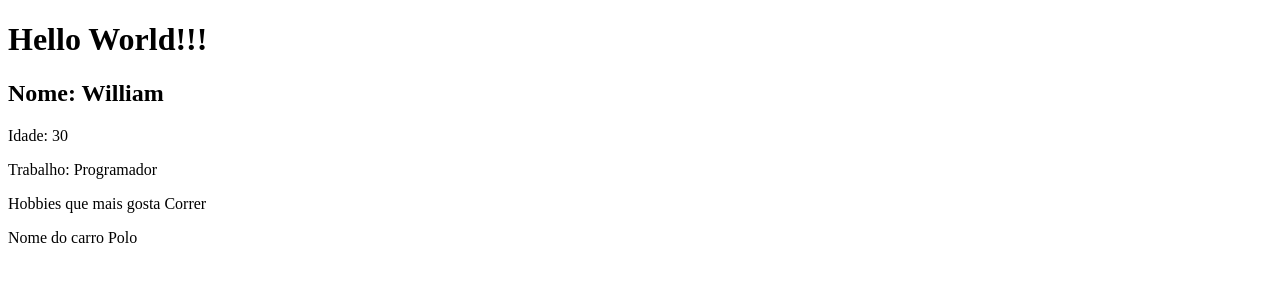
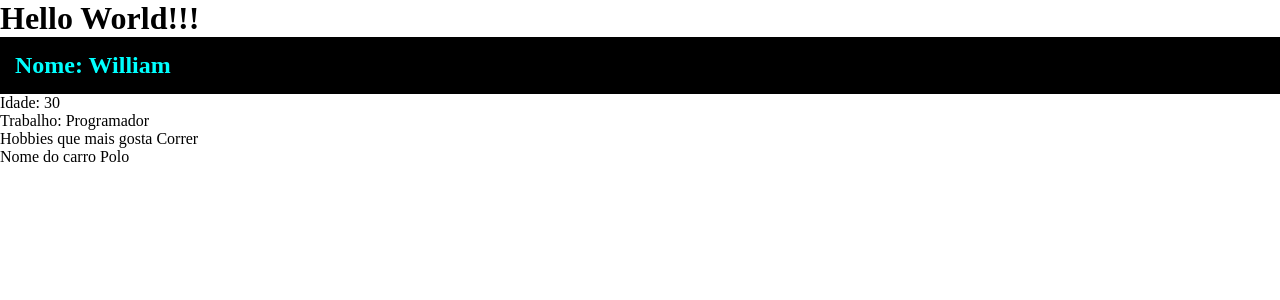
Before and after one commit to williamwhang/moment, an Angular app: page / in a window 1280 px wide. Shown: the top 300 px of the page. Built offline with nearby package versions, Linux system fonts and the light colour scheme.

Commit message:
Css conceito de Global e Escope

```diff
--- a/src/app/components/first-component/first-component.component.css
+++ b/src/app/components/first-component/first-component.component.css
@@ -0,0 +1,5 @@
+.title {
+  background-color: #000;
+  color: aqua;
+  padding: 15px ;
+}
--- a/src/app/components/first-component/first-component.component.html
+++ b/src/app/components/first-component/first-component.component.html
@@ -1,4 +1,4 @@
-<h2> Nome: {{ name }} </h2>
+<h2 class="title"> Nome: {{ name }} </h2>
 <p> Idade: {{ age }}</p>
 <p> Trabalho: {{ job }}</p>
 <p> Hobbies que mais gosta {{ hobbies [0] }} </p>
--- a/src/styles.css
+++ b/src/styles.css
@@ -1 +1,6 @@
 /* You can add global styles to this file, and also import other style files */
+*{
+  margin: 0;
+  padding: 0;
+  font-family: Helvetica,;
+}
```
